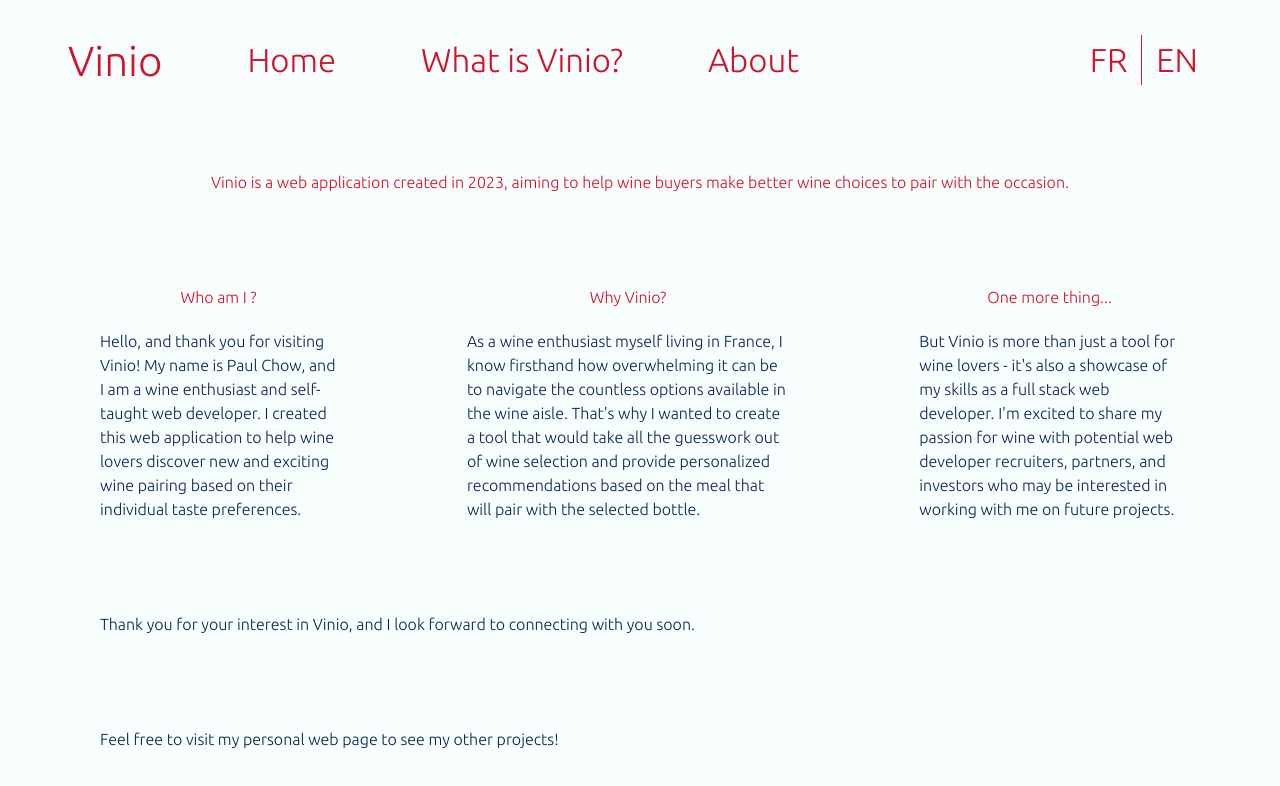
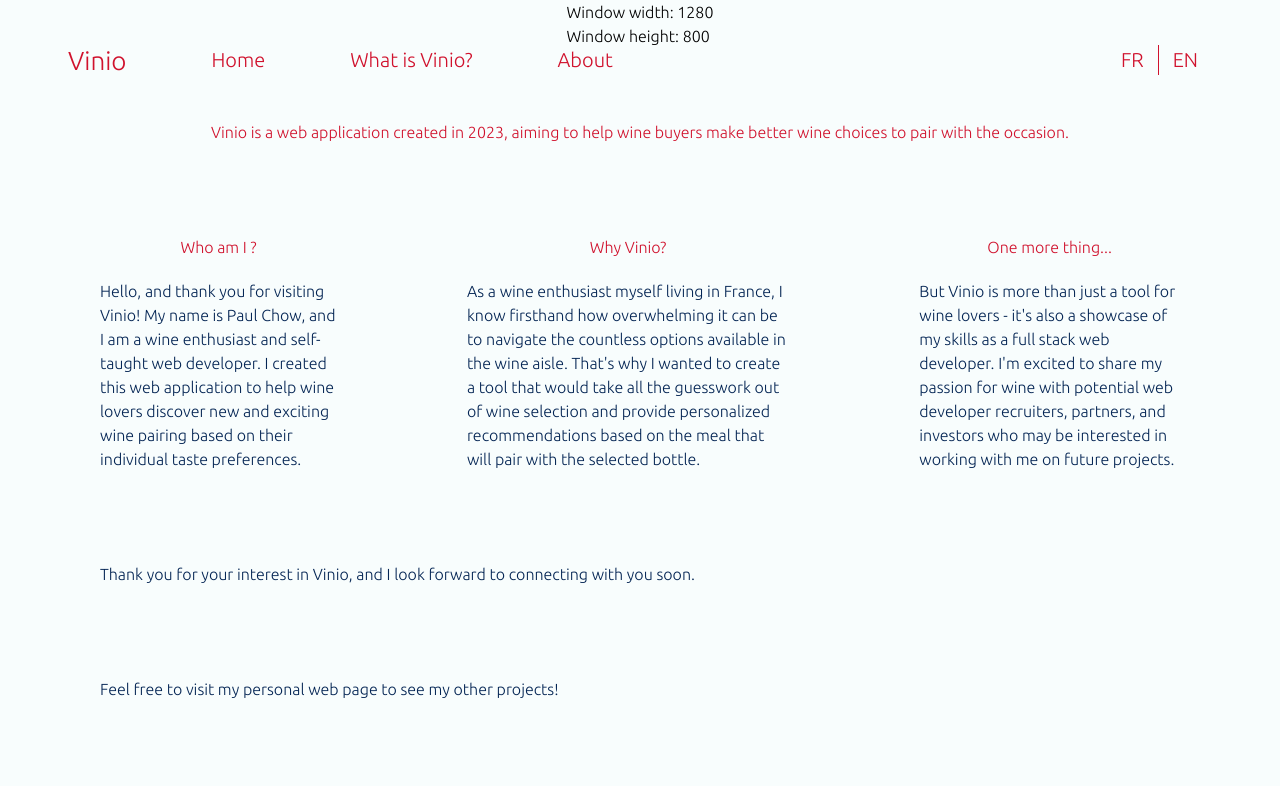
Before and after one commit to cpaulwk/vinio-frontend, a Next.js app: page /about in a window 1280 px wide. Shown: the top 786 px of the page. Built offline with nearby package versions, Linux system fonts and the light colour scheme.

Commit message:
stylize header and landing page

```diff
--- a/src/app/about/page.tsx
+++ b/src/app/about/page.tsx
@@ -1,12 +1,43 @@
-import Header from "../../components/organisms/Header";
+"use client"; // delete after styling + useEffect + windowElements
+import Header from "@/components/organisms/Header";
+import { useEffect, useState } from "react";
+
+interface WindowSize {
+  width: number;
+  height: number;
+}
 
 export default function About() {
+  const [windowSize, setWindowSize] = useState<WindowSize>({
+    width: window.innerWidth,
+    height: window.innerHeight,
+  });
+
+  useEffect(() => {
+    function handleWindowResize(): void {
+      setWindowSize({
+        width: window.innerWidth,
+        height: window.innerHeight,
+      });
+    }
+
+    window.addEventListener("resize", handleWindowResize);
+
+    return () => {
+      window.addEventListener("resize", handleWindowResize);
+    };
+  }, []);
+
   return (
-    <main className="flex w-screen flex-col  items-center justify-between overflow-hidden bg-brand-white">
-      <div className="flex h-screen w-screen flex-col">
+    <main className="flex min-h-screen w-screen flex-col items-center justify-between bg-brand-white">
+      <div className="absolute top-0">
+        <p>Window width: {windowSize.width}</p>
+        <p>Window height: {windowSize.height}</p>
+      </div>
+      <div className="flex w-screen flex-col">
         <Header page="About" />
         <div className="flex w-full flex-1 grow flex-col justify-center gap-y-[5.6875rem] px-[6.25rem]">
-          <div className="flex justify-center gap-y-[1.25rem] w-full text-brand-red">
+          <div className="flex w-full justify-center gap-y-[1.25rem] text-brand-red">
             <p>
               Vinio is a web application created in 2023, aiming to help wine
               buyers make better wine choices to pair with the occasion.
@@ -49,7 +80,7 @@ export default function About() {
             Thank you for your interest in Vinio, and I look forward to
             connecting with you soon.
           </p>
-          <p className="text-brand-blue">
+          <p className="mb-[6.25rem] text-brand-blue">
             Feel free to visit my personal web page to see my other projects!
           </p>
         </div>
--- a/src/app/page.tsx
+++ b/src/app/page.tsx
@@ -1,11 +1,11 @@
 import Image from "next/image";
-import Header from "../components/organisms/Header";
-import Button from "../components/atoms/Button";
+import Header from "@/components/organisms/Header";
+import Button from "@/components/atoms/Button";
 
 export default function Home() {
   return (
-    <main className="flex w-screen flex-col items-center justify-between overflow-hidden bg-brand-white">
-      <div className="relative flex h-screen w-screen flex-col bg-brand-red">
+    <main className="flex w-screen flex-col items-center justify-between bg-brand-white">
+      <div className="relative flex min-h-screen w-screen flex-col bg-brand-red">
         <div className="absolute inset-0">
           <Image
             src="/images/hero-background.png"
@@ -16,7 +16,7 @@ export default function Home() {
         </div>
         <Header page="Home" />
         <div className="relative flex grow flex-col items-center justify-center gap-y-[5.6875rem] px-[6.25rem]">
-          <p className="text-center text-3xl text-brand-white">
+          <p className="text-center text-xl text-brand-white xl:text-3xl">
             Vinio - the web application that takes the guesswork out of wine
             pairing!
           </p>
@@ -24,7 +24,7 @@ export default function Home() {
         </div>
       </div>
       <div className="flex h-screen w-screen flex-col">
-        <div className="flex flex-1 items-center justify-center gap-x-[9.375rem] bg-brand-white px-[6.25rem] text-brand-red">
+        <div className="flex flex-1 items-center justify-center gap-x-[9.375rem] bg-brand-white px-[6.25rem] py-[1.25rem] text-brand-red">
           <p className="w-[34.375rem]">
             Gone are the days of feeling overwhelmed in the wine aisle or
             struggling to identify the perfect pairing for your meal. Vinio
@@ -40,7 +40,7 @@ export default function Home() {
             new favorite bottle.
           </p>
         </div>
-        <div className="flex flex-1 items-center justify-center bg-brand-blue p-[6.25rem] text-brand-white">
+        <div className="flex flex-1 items-center justify-center bg-brand-blue px-[6.25rem] py-[1.25rem] text-brand-white">
           <div className="flex h-full flex-1 items-center justify-center border-r border-brand-white p-[1rem]">
             <p className="text-center">
               Saves you time and money by helping you select the perfect bottle
@@ -66,7 +66,7 @@ export default function Home() {
             </p>
           </div>
         </div>
-        <div className="flex flex-1 flex-col items-center justify-center gap-y-[1.875rem] bg-brand-white px-[6.25rem] text-brand-blue">
+        <div className="flex flex-1 flex-col items-center justify-center gap-y-[1.875rem] bg-brand-white px-[6.25rem] py-[1.25rem] text-brand-blue">
           <p className="text-center leading-[1.6875rem]">
             Ready to experience the future of wine selection?
             <br />
@@ -75,8 +75,8 @@ export default function Home() {
           </p>
           <Button name="Try Vinio" />
         </div>
-        <div className="flex h-[2.0625rem] items-center justify-center bg-brand-blue px-[6.25rem] text-brand-white">
-          <p className="text-s">
+        <div className="flex items-center justify-center bg-brand-blue p-[0.5rem] text-brand-white">
+          <p className="text-s text-center">
             © 2023 - 2023 www.vinio.com - All Rights Reserved.
           </p>
         </div>
--- a/src/components/organisms/Header.tsx
+++ b/src/components/organisms/Header.tsx
@@ -29,13 +29,13 @@ export default function Header({ page }: HeaderProps) {
   }
 
   return (
-    <header className="relative flex h-[120px] w-screen items-center justify-between px-[4.25rem]">
+    <header className="relative flex h-[7.5rem] w-screen items-center justify-between px-[4.25rem]">
       <div className={`flex items-center ${fontColor} gap-x-[5.3125rem]`}>
-        <Link href="/" className="text-3xl">
+        <Link href="/" className="text-xl xl:text-2xl">
           Vinio
         </Link>
         {page !== Page.Vinio ? (
-          <div className="flex items-center gap-x-[5.3125rem] text-2xl">
+          <div className="flex items-center gap-x-[5.3125rem] text-l xl:text-2xl">
             <Link href="/">Home</Link>
             <button>What is Vinio?</button>
             <Link href="/about">About</Link>
@@ -44,7 +44,7 @@ export default function Header({ page }: HeaderProps) {
           <></>
         )}
       </div>
-      <div className={`flex items-center ${fontColor} text-2xl`}>
+      <div className={`flex items-center ${fontColor} text-l xl:text-xl`}>
         <button className="border-r px-[0.875rem]">FR</button>
         <button className="px-[0.875rem]">EN</button>
       </div>
```
